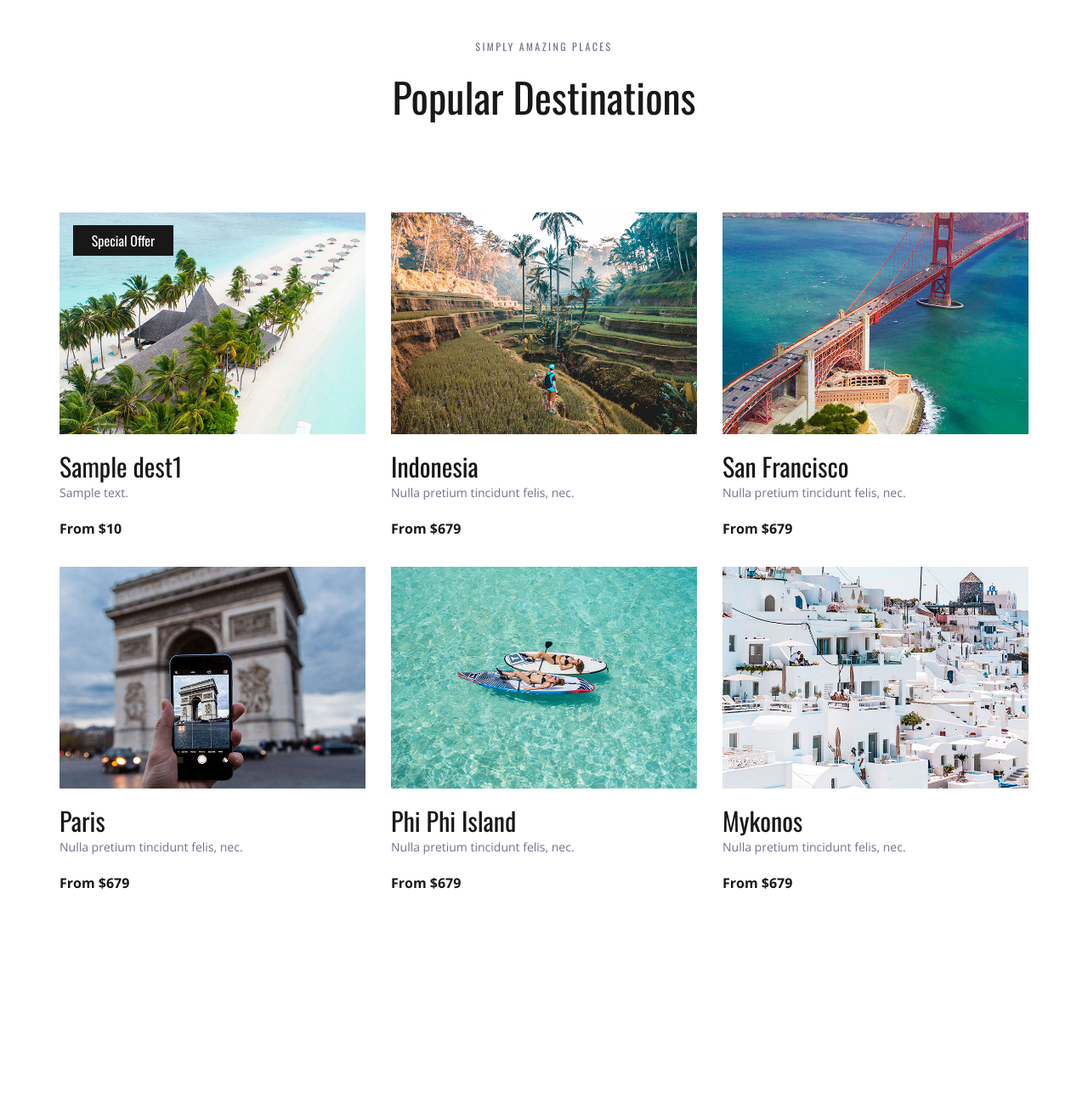
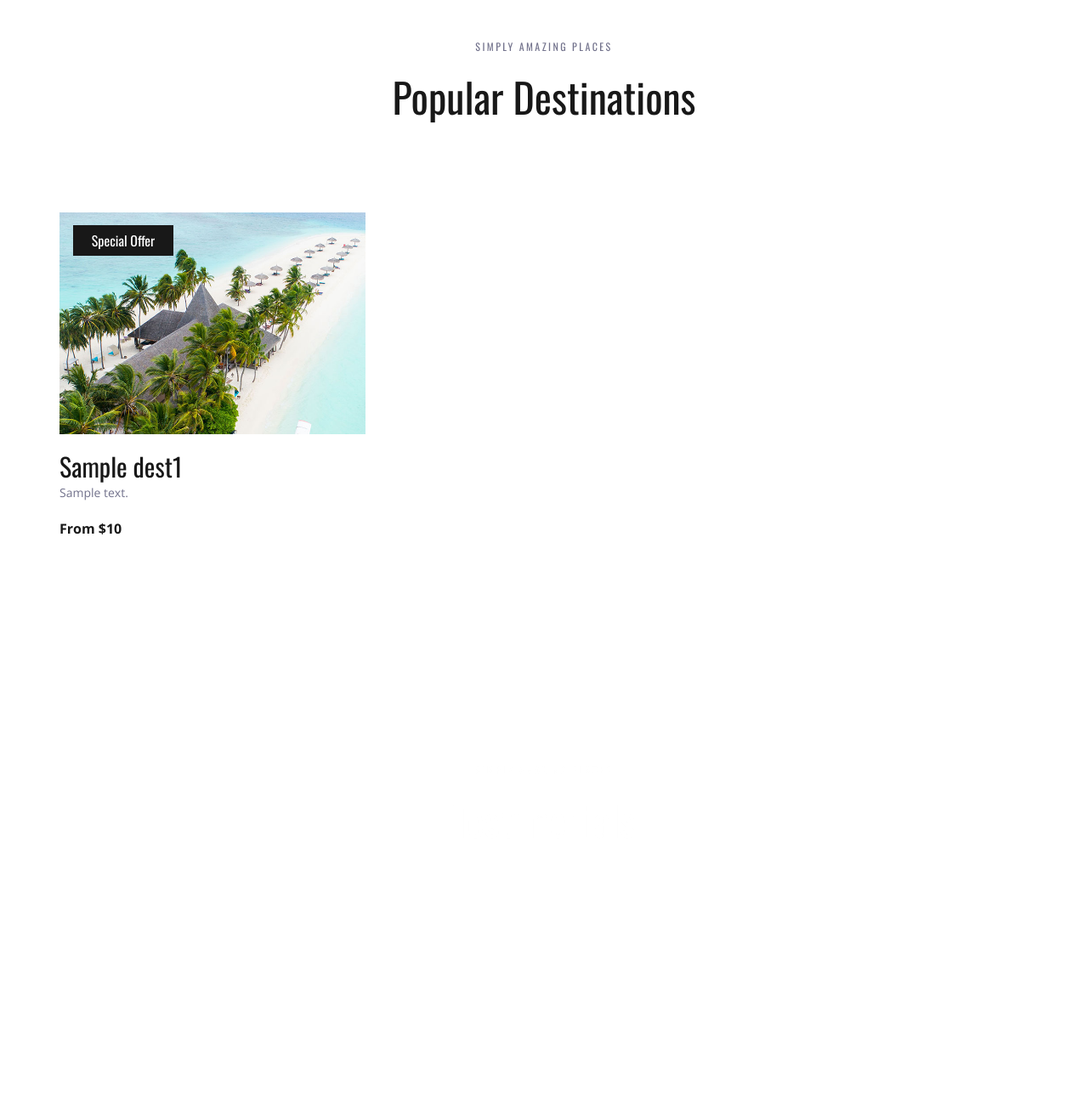
Before and after one commit to shahzadahsan97/Django-Travello-Web, a Django app: template templates/index.html in a window 1280 px wide. Shown: the part 1235-2526 px from the top of the page at 85% size. Run offline with Django 3.2, Linux system fonts and the light colour scheme; the template is opened without the code that fills it: most values are stand-ins (such as "Sample title", 1, 10 or a date in 2020); some libraries are stand-ins or nearby versions.

Commit message:
passed dyanmic data in index.html file

```diff
--- a/templates/index.html
+++ b/templates/index.html
@@ -250,6 +250,9 @@
 				<div class="col">
 					<div class="destinations_container item_grid">
 
+
+						{% for Final_Dest in FinDest %}
+
 						<!-- Destination -->
 						<div class="destination item">
 							<div class="destination_image">
@@ -257,71 +260,13 @@
 								<div class="spec_offer text-center"><a href="#">Special Offer</a></div>
 							</div>
 							<div class="destination_content">
-								<div class="destination_title"><a href="destinations.html">{{Dest1.name}}</a></div>
-								<div class="destination_subtitle"><p>{{Dest1.desc}}</p></div>
-								<div class="destination_price">From ${{Dest1.price}}</div>
+								<div class="destination_title"><a href="destinations.html">{{dest1.name}}</a></div>
+								<div class="destination_subtitle"><p>{{dest1.desc}}</p></div>
+								<div class="destination_price">From ${{dest1.price}}</div>
 							</div>
 						</div>
 
-						<!-- Destination -->
-						<div class="destination item">
-							<div class="destination_image">
-								<img src="{% static 'images/destination_2.jpg' %}" alt="">
-							</div>
-							<div class="destination_content">
-								<div class="destination_title"><a href="destinations.html">Indonesia</a></div>
-								<div class="destination_subtitle"><p>Nulla pretium tincidunt felis, nec.</p></div>
-								<div class="destination_price">From $679</div>
-							</div>
-						</div>
-
-						<!-- Destination -->
-						<div class="destination item">
-							<div class="destination_image">
-								<img src="{% static 'images/destination_3.jpg' %}" alt="">
-							</div>
-							<div class="destination_content">
-								<div class="destination_title"><a href="destinations.html">San Francisco</a></div>
-								<div class="destination_subtitle"><p>Nulla pretium tincidunt felis, nec.</p></div>
-								<div class="destination_price">From $679</div>
-							</div>
-						</div>
-
-						<!-- Destination -->
-						<div class="destination item">
-							<div class="destination_image">
-								<img src="{% static 'images/destination_4.jpg' %}" alt="">
-							</div>
-							<div class="destination_content">
-								<div class="destination_title"><a href="destinations.html">Paris</a></div>
-								<div class="destination_subtitle"><p>Nulla pretium tincidunt felis, nec.</p></div>
-								<div class="destination_price">From $679</div>
-							</div>
-						</div>
-
-						<!-- Destination -->
-						<div class="destination item">
-							<div class="destination_image">
-								<img src="{% static 'images/destination_5.jpg' %}" alt="">
-							</div>
-							<div class="destination_content">
-								<div class="destination_title"><a href="destinations.html">Phi Phi Island</a></div>
-								<div class="destination_subtitle"><p>Nulla pretium tincidunt felis, nec.</p></div>
-								<div class="destination_price">From $679</div>
-							</div>
-						</div>
-
-						<!-- Destination -->
-						<div class="destination item">
-							<div class="destination_image">
-								<img src="{% static 'images/destination_6.jpg' %}" alt="">
-							</div>
-							<div class="destination_content">
-								<div class="destination_title"><a href="destinations.html">Mykonos</a></div>
-								<div class="destination_subtitle"><p>Nulla pretium tincidunt felis, nec.</p></div>
-								<div class="destination_price">From $679</div>
-							</div>
-						</div>
+						{% endfor %}
 
 					</div>
 				</div>
```
Also changed, not shown: travello/views.py (+36 -2 lines).
